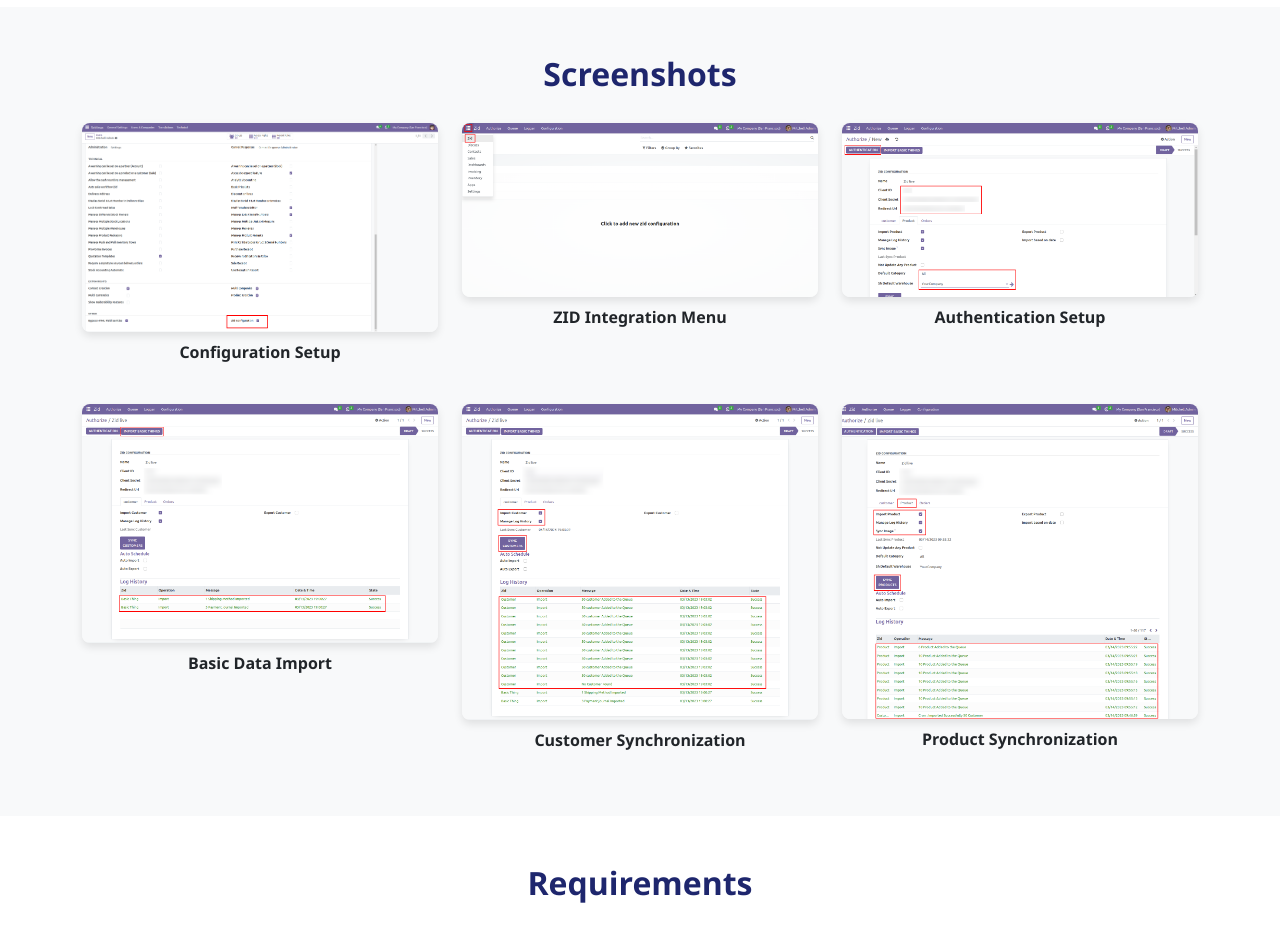
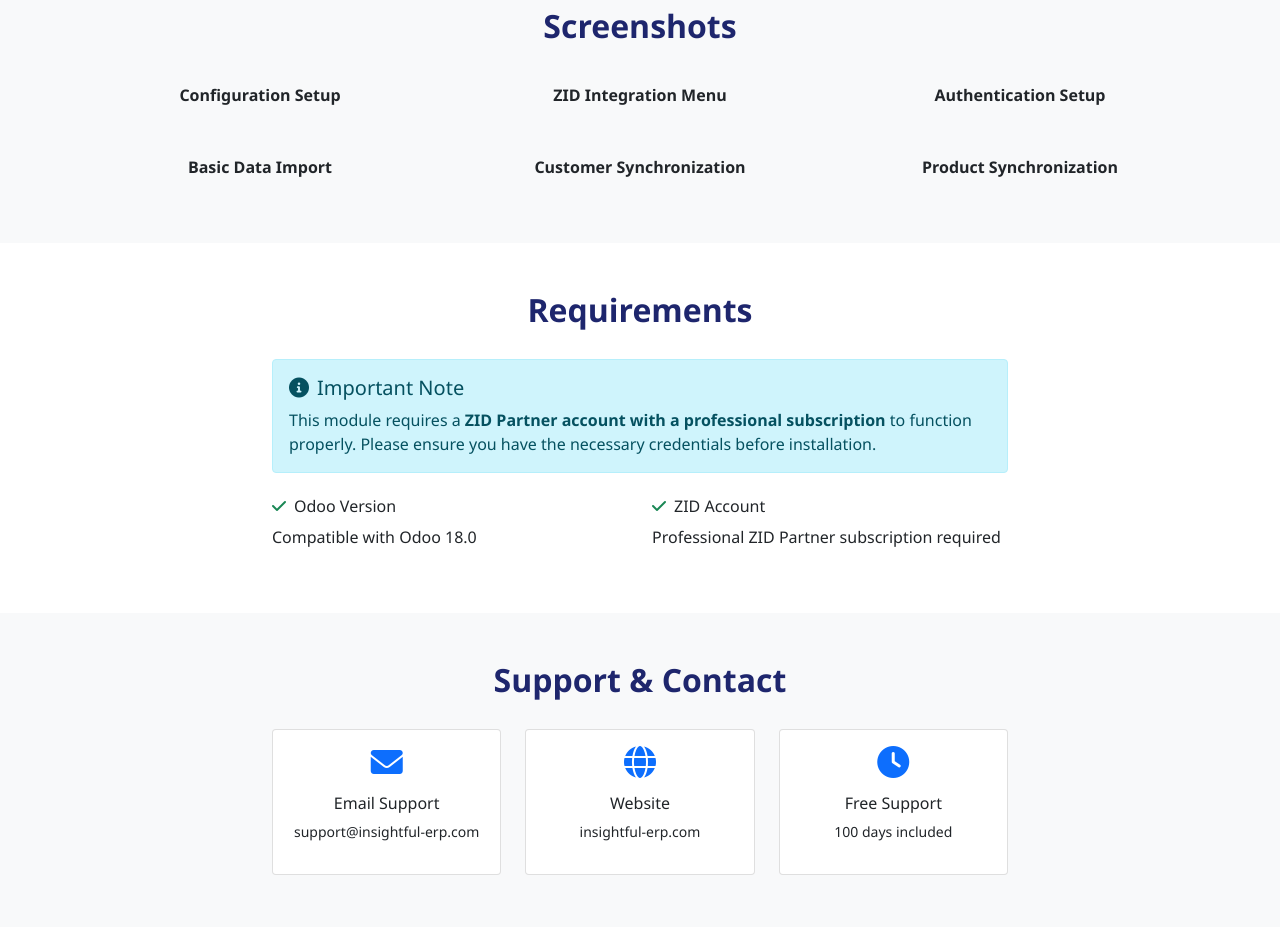
Before and after one commit to OmarAliAlsubaie/sh_zid_connector, a plain HTML site: page sh_zid_api/static/description/index.html in a window 1280 px wide. Shown: the part 980-1907 px from the top of the page. Drawn offline with nearby package versions, Linux system fonts and the light colour scheme.

Commit message:
Update index.html

```diff
--- a/sh_zid_api/static/description/index.html
+++ b/sh_zid_api/static/description/index.html
@@ -31,9 +31,7 @@
                         <span class="compatibility-badge"><i class="fas fa-check me-2"></i>Odoo Enterprise</span>
                         <span class="compatibility-badge"><i class="fas fa-check me-2"></i>Odoo.sh</span>
                   </div>
-                    <a href="https://youtu.be/wmlBEXsmjNA" target="_blank" class="btn btn-light btn-lg">
-                        <i class="fas fa-play me-2"></i>Watch Demo Video
-                    </a>
+
                   </div>
                 <div class="col-lg-4 text-center">
                     <img src="sh_icon.png" alt="ZID Odoo API" class="img-fluid" style="max-width: 200px;">
@@ -111,27 +109,27 @@
             <h2 class="text-center section-title">Screenshots</h2>
             <div class="row g-4">
                 <div class="col-md-6 col-lg-4">
-                    <img src="screenshots/1.png" alt="Configuration Setup" class="img-fluid screenshot">
+
                     <p class="text-center mt-2"><strong>Configuration Setup</strong></p>
                 </div>
                 <div class="col-md-6 col-lg-4">
-                    <img src="screenshots/2.png" alt="ZID Menu" class="img-fluid screenshot">
+
                     <p class="text-center mt-2"><strong>ZID Integration Menu</strong></p>
          </div>
                 <div class="col-md-6 col-lg-4">
-                    <img src="screenshots/3.png" alt="Authentication" class="img-fluid screenshot">
+
                     <p class="text-center mt-2"><strong>Authentication Setup</strong></p>
          </div>
                 <div class="col-md-6 col-lg-4">
-                    <img src="screenshots/4.png" alt="Basic Import" class="img-fluid screenshot">
+
                     <p class="text-center mt-2"><strong>Basic Data Import</strong></p>
       </div>
                 <div class="col-md-6 col-lg-4">
-                    <img src="screenshots/5.png" alt="Customer Sync" class="img-fluid screenshot">
+
                     <p class="text-center mt-2"><strong>Customer Synchronization</strong></p>
             </div>
                 <div class="col-md-6 col-lg-4">
-                    <img src="screenshots/6.png" alt="Product Sync" class="img-fluid screenshot">
+
                     <p class="text-center mt-2"><strong>Product Synchronization</strong></p>
          </div>
       </div>
```
